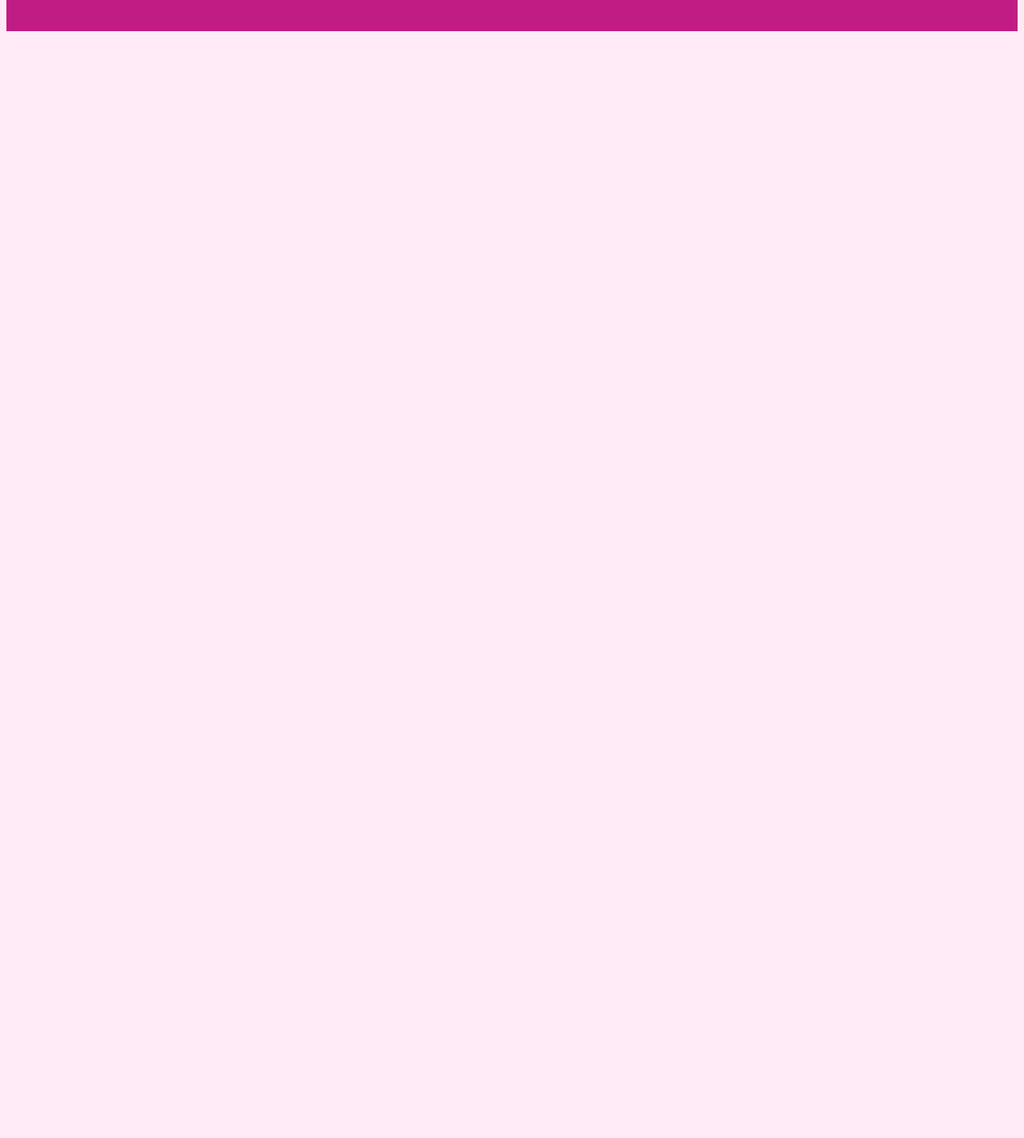
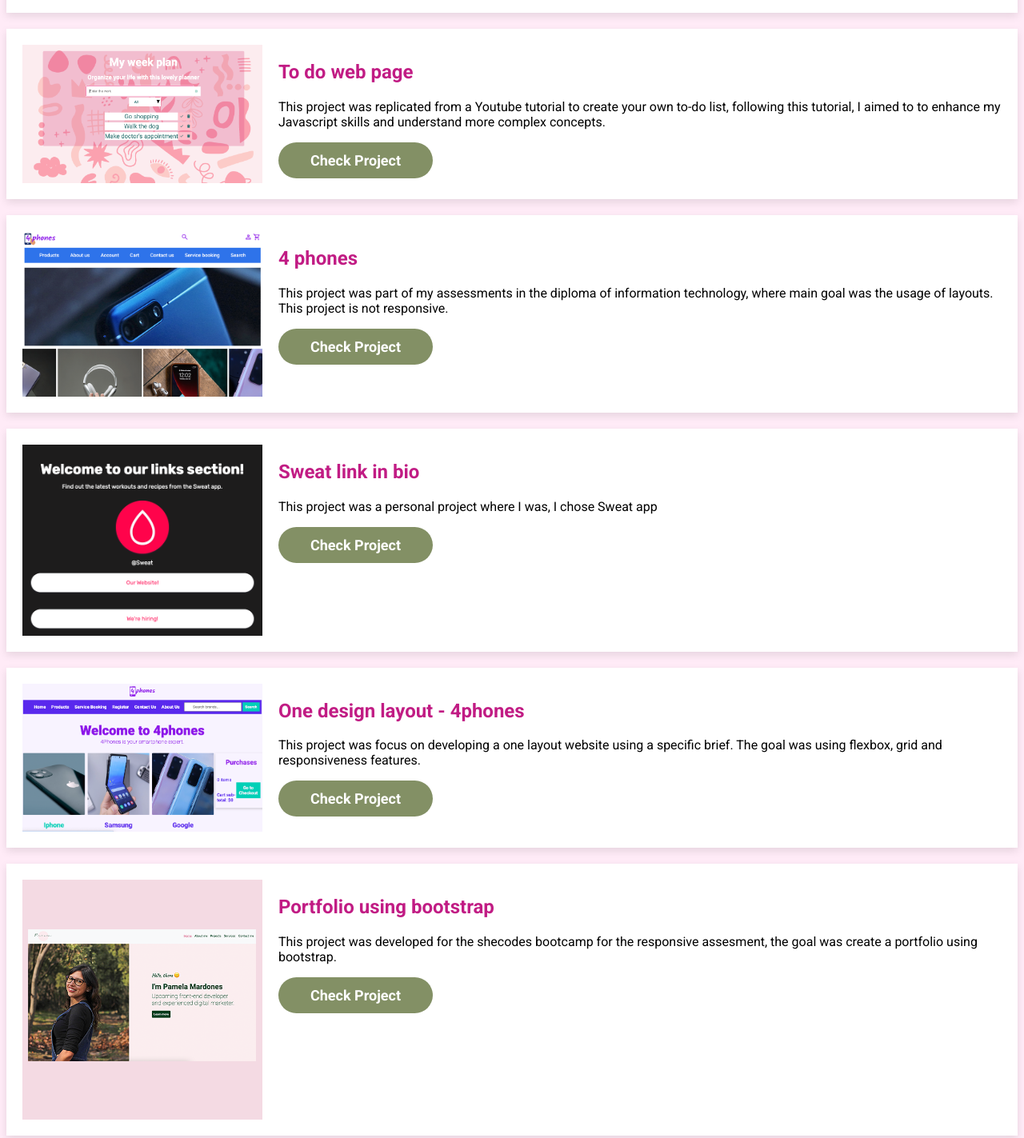
Before and after one commit to Pamguicha/portfolio_2025, a plain HTML site: page projects.html in a window 1280 px wide. Shown: the part 1300-2723 px from the top of the page at 80% size. Before the commit the page ends 1347 px from the top, so only its background shows below. Drawn offline with Linux system fonts and the light colour scheme.

Commit message:
Updated projects

```diff
--- a/projects.html
+++ b/projects.html
@@ -51,40 +51,128 @@
 
 
   <p class="paragraph-projects">
-    This are the projects I’ve worked in the last few years in the Diploma of Information Technology, Bootcamp and short
-    courses.
+    This are the projects I’ve worked in the last few years in the Diploma of Information Technology, Bootcamps and
+    online
+    courses. Some projects are built using HTML, CSS and Javascript, others using PHP and SQL.
   </p>
 
   <div class="page-wrapper">
     <div class="container-project">
-      <img class="image-project" src="images/placeholder.png" alt="pamela in bla bla" />
+      <img class="image-project" src="images/doggy.png" alt="pamela in bla bla" />
 
       <div class="text-project">
         <h2 class="title-project">
           Dog Hub
         </h2>
         <p class="description-project">
-          This project helped me strengthen my Javascript skills, which I now apply when advising on landing page
-          performance and
-          content structure.
+          This project helped me strengthen my Javascript skills, which I now apply when advising on web
+          functionalities.
         </p>
-        <a class="btn-checkProject" href="#">Check Project</a>
+        <a class="btn-checkProject" href="https://doggyhub.netlify.app/">Check Project</a>
+      </div>
+    </div>
+    <div class="container-project">
+      <img class="image-project" src="images/book.png" alt="An image of the book search engine website" />
+
+      <div class="text-project">
+        <h2 class="title-project">
+          Book search engine
+        </h2>
+        <p class="description-project">
+          As part of the Intermediate JavaScript course at General Assembly, I developed a book search engine using the
+          Google
+          Books API. The project’s objective was to build a webpage with an API of our choice
+        </p>
+        <a class="btn-checkProject" href="https://mybookapi.netlify.app/">Check Project</a>
       </div>
     </div>
 
     <div class="container-project">
-      <img class="image-project" src="images/placeholder.png" alt="pamela in bla bla" />
+      <img class="image-project" src="images/computer-force.png" alt="an image of Computer Force website" />
 
       <div class="container-text-project">
         <h2 class="title-project">
           Computer Force
         </h2>
         <p class="description-project">
-          This project helped me strengthen my front-end skills, which I now apply when advising on landing page
+          This project was the final project, with responsiveness, accessibility, contrast, flex and grid. database.
+          This project was built in php.
+
+          helped me strengthen my front-end skills, which I now apply when advising on landing page
           performance and
           content structure.
         </p>
-        <a class="btn-checkProject" href="#">Check Project</a>
+        <a class="btn-checkProject" href="https://computer-force.infinityfree.me">Check Project</a>
+      </div>
+    </div>
+    <div class="container-project">
+      <img class="image-project" src="images/todo.png" alt="An image of my to do list" />
+
+      <div class="container-text-project">
+        <h2 class="title-project">
+          To do web page
+        </h2>
+        <p class="description-project">
+          This project was replicated from a Youtube tutorial to create your own to-do list, following this tutorial, I
+          aimed to to enhance
+          my Javascript skills and understand more complex concepts.
+        </p>
+        <a class="btn-checkProject" href="https://to-do-list-pamela-mardones.netlify.app/">Check Project</a>
+      </div>
+    </div>
+    <div class="container-project">
+      <img class="image-project" src="images/4phones.png" alt="An image of 4phones" />
+
+      <div class="container-text-project">
+        <h2 class="title-project">
+          4 phones
+        </h2>
+        <p class="description-project">
+          This project was part of my assessments in the diploma of information technology, where main goal was the
+          usage of layouts. This project is not responsive.
+        </p>
+        <a class="btn-checkProject" href="https://4phones.netlify.app/">Check Project</a>
+      </div>
+    </div>
+    <div class="container-project">
+      <img class="image-project" src="images/Sweat.png" alt="An image of Sweat app" />
+
+      <div class="container-text-project">
+        <h2 class="title-project">
+          Sweat link in bio
+        </h2>
+        <p class="description-project">
+          This project was a personal project where I was, I chose Sweat app
+        </p>
+        <a class="btn-checkProject" href="https://link-in-bio-snowy.vercel.app/">Check Project</a>
+      </div>
+    </div>
+    <div class="container-project">
+      <img class="image-project" src="images/4layout.png" alt="An image of 4phones" />
+
+      <div class="container-text-project">
+        <h2 class="title-project">
+          One design layout - 4phones
+        </h2>
+        <p class="description-project">
+          This project was focus on developing a one layout website using a specific brief. The goal was using flexbox,
+          grid and responsiveness features.
+        </p>
+        <a class="btn-checkProject" href="https://onedesignlayout.vercel.app/">Check Project</a>
+      </div>
+    </div>
+    <div class="container-project">
+      <img class="image-project" src="images/ressponsive-website.png" alt="An image of my first portfolio" />
+
+      <div class="container-text-project">
+        <h2 class="title-project">
+          Portfolio using bootstrap
+        </h2>
+        <p class="description-project">
+          This project was developed for the shecodes bootcamp for the responsive assesment, the goal was create a
+          portfolio using bootstrap.
+        </p>
+        <a class="btn-checkProject" href="https://pamela-mardones.netlify.app/">Check Project</a>
       </div>
     </div>
   </div>
```
Also changed, not shown: images/4layout.png (added), images/4phones.png (added), images/Sweat.png (added), images/book.png (added), images/doggy.png (added), images/doggyhub.png (added), images/mybook.png (added), images/ressponsive-website.png (added), images/todo.png (added), 1 other file.
